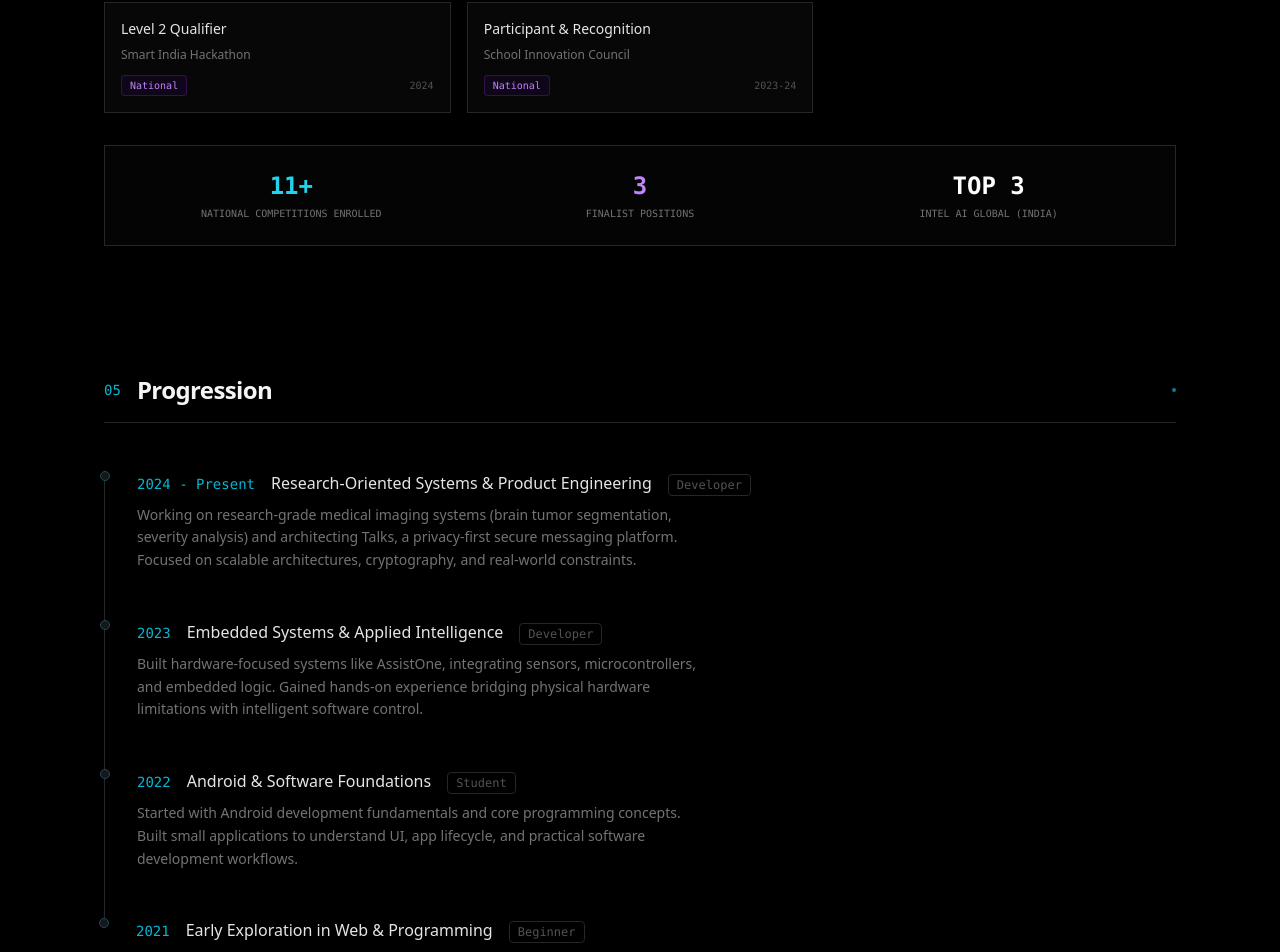
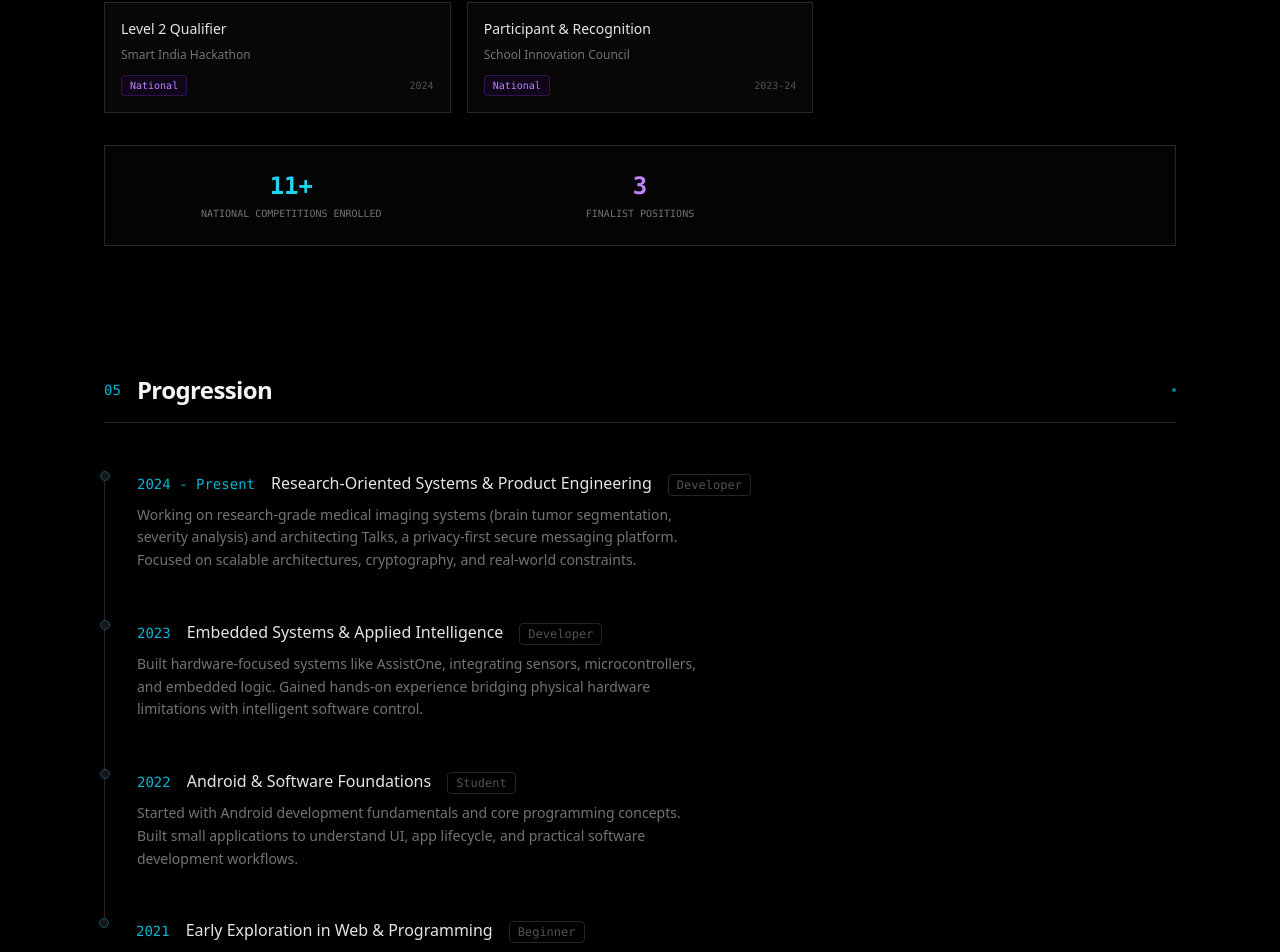
Before and after one commit to ayushm-75/ayushm-75.github.io, a React (Vite) app: page / in a window 1280 px wide. Shown: the part 3457-4409 px from the top of the page. Built offline with nearby package versions, Linux system fonts and the light colour scheme.

Commit message:
Update Achievements and others

```diff
--- a/src/App.jsx
+++ b/src/App.jsx
@@ -854,10 +854,6 @@ export default function Portfolio() {
                 <div className="text-2xl font-bold text-purple-400 font-mono">3</div>
                 <div className="text-[10px] font-mono text-neutral-500 mt-1">FINALIST POSITIONS</div>
               </div>
-              <div className="text-center">
-                <div className="text-2xl font-bold text-white font-mono">TOP 3</div>
-                <div className="text-[10px] font-mono text-neutral-500 mt-1">INTEL AI GLOBAL (INDIA)</div>
-              </div>
             </div>
           </div>
         </div>
```
